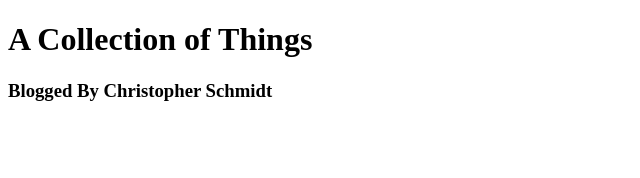
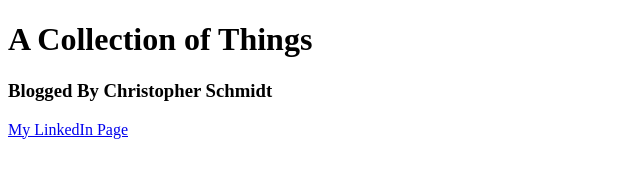
Before and after one commit to schmidty201/schmidty201.github.io-unsiteweb, a plain HTML site: page index.html in a window 1280 px wide. Shown: the whole page, without its empty margins (0-640 px from the left). Drawn offline with Linux system fonts and the light colour scheme.

Commit message:
commitment of new html file

```diff
--- a/index.html
+++ b/index.html
@@ -4,5 +4,6 @@
     <title>Another Git Hub Blog</title>
     <h1>A Collection of Things</h1>
     <h3>Blogged By Christopher Schmidt</h3>
+    <a href="https://www.linkedin.com/in/christopherschmidt1">My LinkedIn Page</a>
   </body>
 </html>
```
